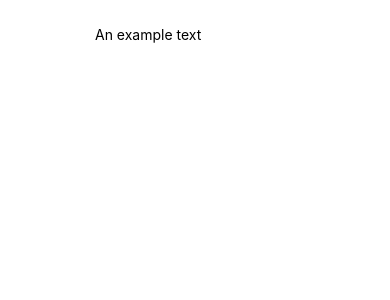
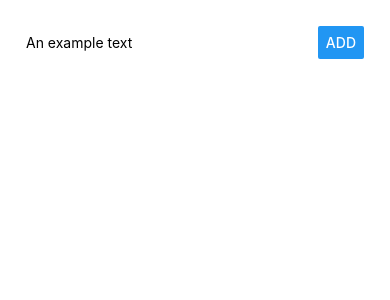
Before and after one commit to Santosjn/nativeApp, a React Native app: screen / in a window 390 px wide. Shown: the top 300 px of the page. Built offline with nearby package versions, Linux system fonts and the light colour scheme.

Commit message:
adding a starting 'list' of places.

```diff
--- a/App.js
+++ b/App.js
@@ -1,9 +1,10 @@
 import React from 'react';
-import { StyleSheet, Text, View, TextInput } from 'react-native';
+import { StyleSheet, Text, View, TextInput, Button } from 'react-native';
 
 export default class App extends React.Component {
   state = {
-    placeName: ''
+    placeName: '',
+    places: []
   }
 
   placeNameChangedHandler = (event) => {
@@ -12,15 +13,40 @@
     });
   };
 
+  placeSubmitHandler = () => {
+    if(this.state.placeName.trim() === '') { return; }
+    else {
+      this.setState(
+        (prevState) => {
+          return {places: prevState.places.concat(prevState.placeName)}
+        }
+      )
+    }
+  }
+
   render() {
+    const placesOutput = this.state.places.map((place, index) => {
+      return <Text key={index}>{place}</Text>;
+    });
+
     return (
       <View style={styles.container}>
-        <TextInput
-          style={{ width: 200 }}
-          placeholder="An example text"
-          value={this.state.placeName}
-          onChangeText={this.placeNameChangedHandler}
-        />
+        <View style={styles.InputContainer} >
+          <TextInput
+            // style={{ width: 200 }}
+            placeholder="An example text"
+            value={this.state.placeName}
+            onChangeText={this.placeNameChangedHandler}
+            style={styles.placeInput}
+          />
+          <Button
+          title="Add"
+          style={styles.placeButton}
+          onPress={this.placeSubmitHandler}/>
+        </View>
+        <View>
+          {placesOutput}
+        </View>
       </View>
     );
   }
@@ -35,4 +61,17 @@
     alignItems: 'center',
     justifyContent: 'flex-start',
   },
+  InputContainer: {
+    // flex: 1,
+    width: '100%',
+    flexDirection: 'row',
+    justifyContent: 'space-between',
+    alignItems: 'center'
+  },
+  placeInput: {
+    width: "70%"
+  },
+  placeButton: {
+    width: "30%"
+  }
 });
```
